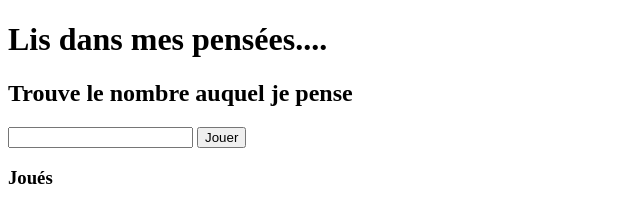
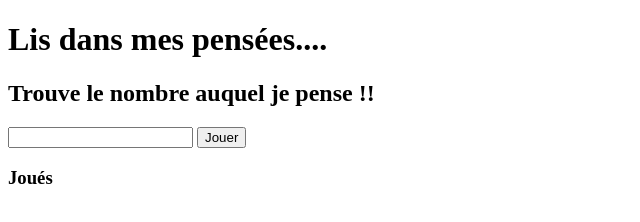
Before and after one commit to pcharli/ingrwf05_JS, a plain HTML site: page jeu.html in a window 1280 px wide. Shown: the full height of the page, 0-640 px from the left. Drawn offline with Linux system fonts and the light colour scheme.

Commit message:
modif h2

```diff
--- a/jeu.html
+++ b/jeu.html
@@ -20,7 +20,7 @@
 	</head>
 	<body>
 	<h1>Lis dans mes pensées....</h1>
-	<h2>Trouve le nombre auquel je pense</h2>
+	<h2>Trouve le nombre auquel je pense !!</h2>
 		<form action="">
 		<input type="number">
 		<button>Jouer</button>
```
